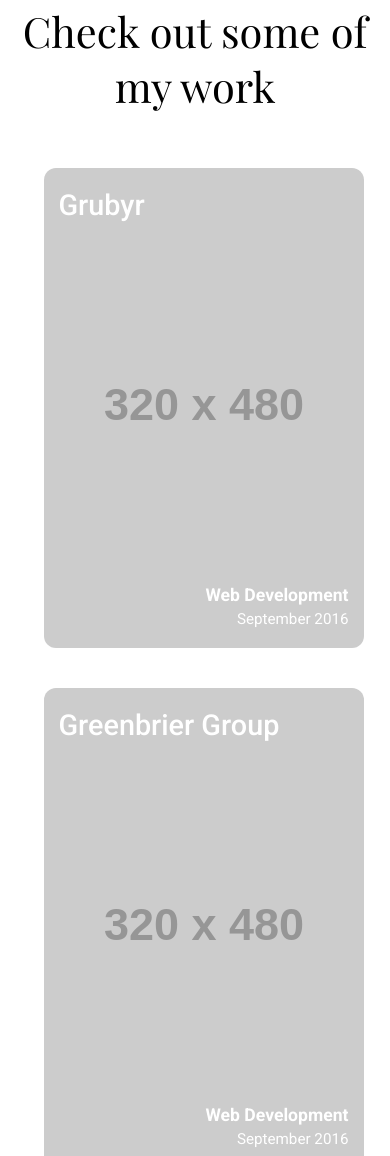
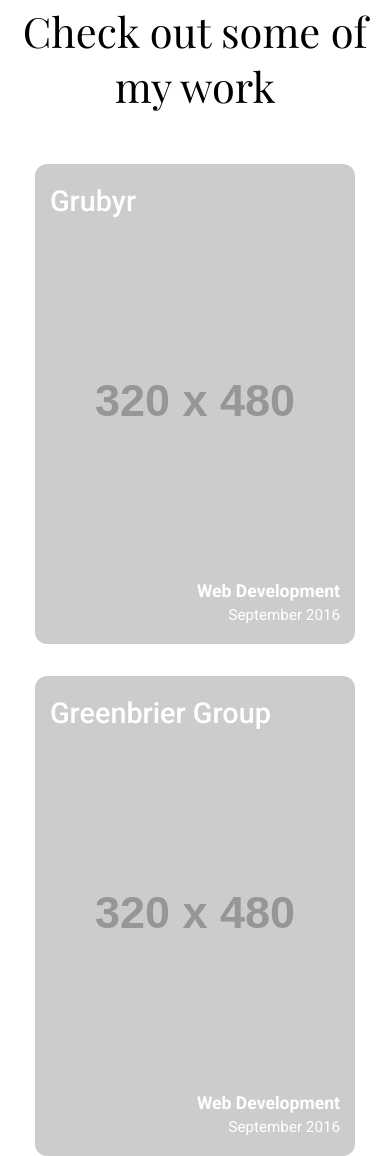
Before and after one commit to eckels/evaneckels.com, a plain HTML site: page index.html in a window 390 px wide. Shown: the part 841-1997 px from the top of the page. Drawn offline with nearby package versions, Linux system fonts and the light colour scheme; placeholder pictures from the web are drawn by us; a web font is replaced by a local one.

Commit message:
fixed box

```diff
--- a/css/index.css
+++ b/css/index.css
@@ -274,7 +274,6 @@ nav a {
 }
 
 .grid-item {
-  background-color: red;
   height: 440px;
   width: 290px;
   margin: 0;
@@ -326,3 +325,103 @@ nav a {
   font-size: .95em;
   color: white;
 }
+
+@media (max-width: 1250px) {
+#work {
+  padding: 0 0 50px 0;
+}
+}
+
+@media (max-width: 1150px) {
+  .grid-item {
+    margin: 16px 20px 16px 20px;
+  }
+}
+
+@media (max-width: 1100px) {
+  .grid-item {
+    margin: 16px;
+  }
+}
+
+@media (max-width: 1070px) {
+  .grid-item {
+    height: 410px;
+    width: 270px;
+  }
+  #work {
+    padding: 0 .5% 50px .5%;
+  }
+}
+
+@media (max-width: 1014px) {
+  .grid-item {
+    height: 440px;
+    width: 290px;
+    margin: 20px 24px 20px 24px;
+
+  }
+  #work {
+    padding: 0 1% 50px 1%;
+  }
+}
+
+@media (max-width: 780px) {
+  .grid-item {
+    height: 440px;
+    width: 290px;
+    margin: 12px;
+
+  }
+  #work {
+    padding: 0 .5% 50px .5%;
+  }
+}
+
+@media (max-width: 716px) {
+  .grid-item {
+    height: 410px;
+    width: 270px;
+    margin: 12px;
+
+  }
+  #work {
+    padding: 0 .5% 50px .5%;
+  }
+}
+
+@media (max-width: 665px) {
+  .grid-item {
+    height: 440px;
+    width: 290px;
+    margin: 16px;
+
+  }
+  #work {
+    padding: 0 0% 50px 0%;
+  }
+}
+
+@media (max-width: 385px) {
+  .grid-item {
+    height: 440px;
+    width: 290px;
+    margin-left: 0;
+    margin-right: 0;
+  }
+  #work {
+    padding: 0 10px 50px 10px;
+  }
+
+#work h2 {
+  font-size: 2.2em;
+}
+}
+
+@media (max-width: 385px) {
+  .grid-item {
+    height: 410px;
+    width: 270px;
+    margin: 10px 0 10px 0;
+  }
+}
--- a/index.html
+++ b/index.html
@@ -26,10 +26,10 @@
 
     <nav>
       <ul>
-        <li><a href="#work" class="smoothScroll" id="fix">Work</a><span>&#8226;</span></li>
-        <li><a href="#about" class="smoothScroll">About</a><span>&#8226;</span></li>
-        <li><a href="#blog" class="smoothScroll">Blog</a><span>&#8226;</span></li>
-        <li><a href="#contact" class="smoothScroll">Contact</a></li>
+        <li><a href="#work" class="smooth" id="fix">Work</a><span>&#8226;</span></li>
+        <li><a href="#about" class="smooth">About</a><span>&#8226;</span></li>
+        <li><a href="#blog" class="smooth">Blog</a><span>&#8226;</span></li>
+        <li><a href="#contact" class="smooth">Contact</a></li>
       </ul>
     </nav>
 
--- a/js/smoothscroll.js
+++ b/js/smoothscroll.js
@@ -30,4 +30,4 @@ if (!window['jQuery']) alert('The jQuery library must be included before the smo
 a=b.extend({},c.defaults,a);return a.lazy?this.bind(a.event,function(d){var c=b([d.target,d.target.parentNode]).filter(e)[0];c&&g(d,c,a)}):this.find("a,area").filter(e).bind(a.event,function(b){g(b,this,a)}).end().end()}})(jQuery);
 
 // Initialize all .smoothScroll links
-jQuery(function($){ $.localScroll({filter:'.smoothScroll'}); });
+jQuery(function($){ $.localScroll({filter:'.smooth'}); });
```
